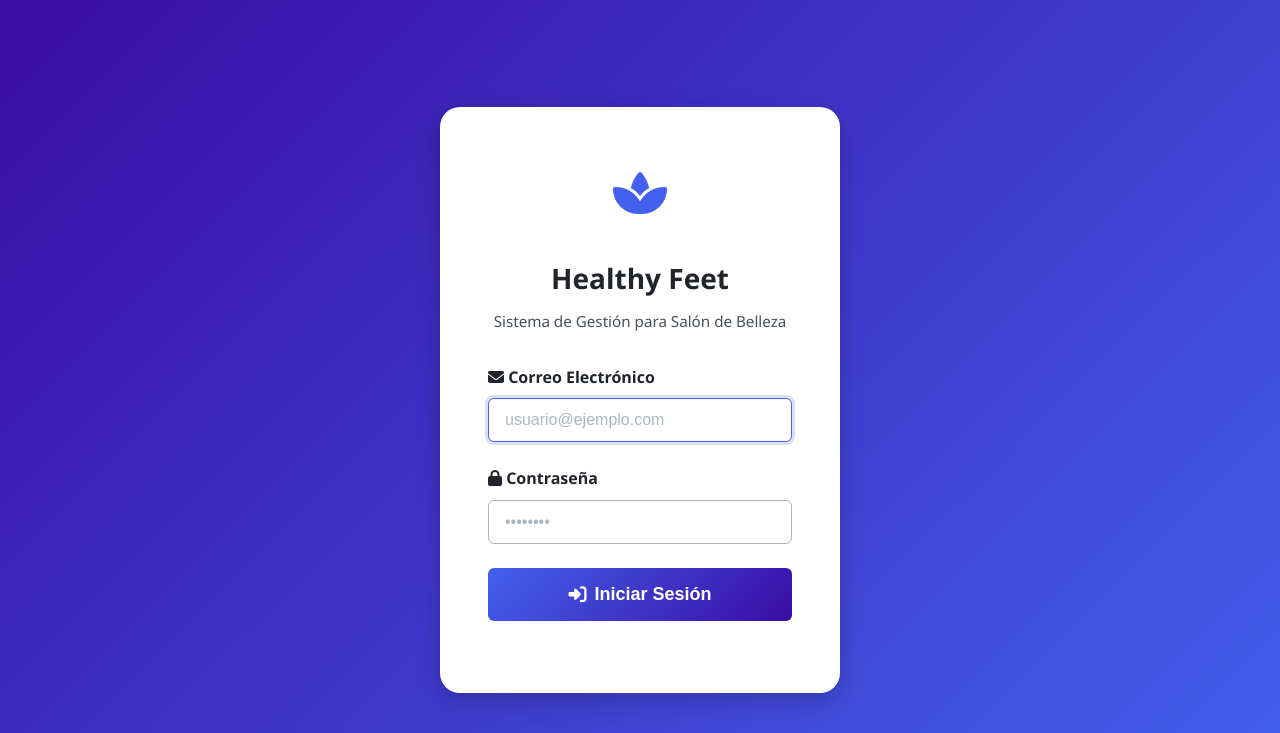
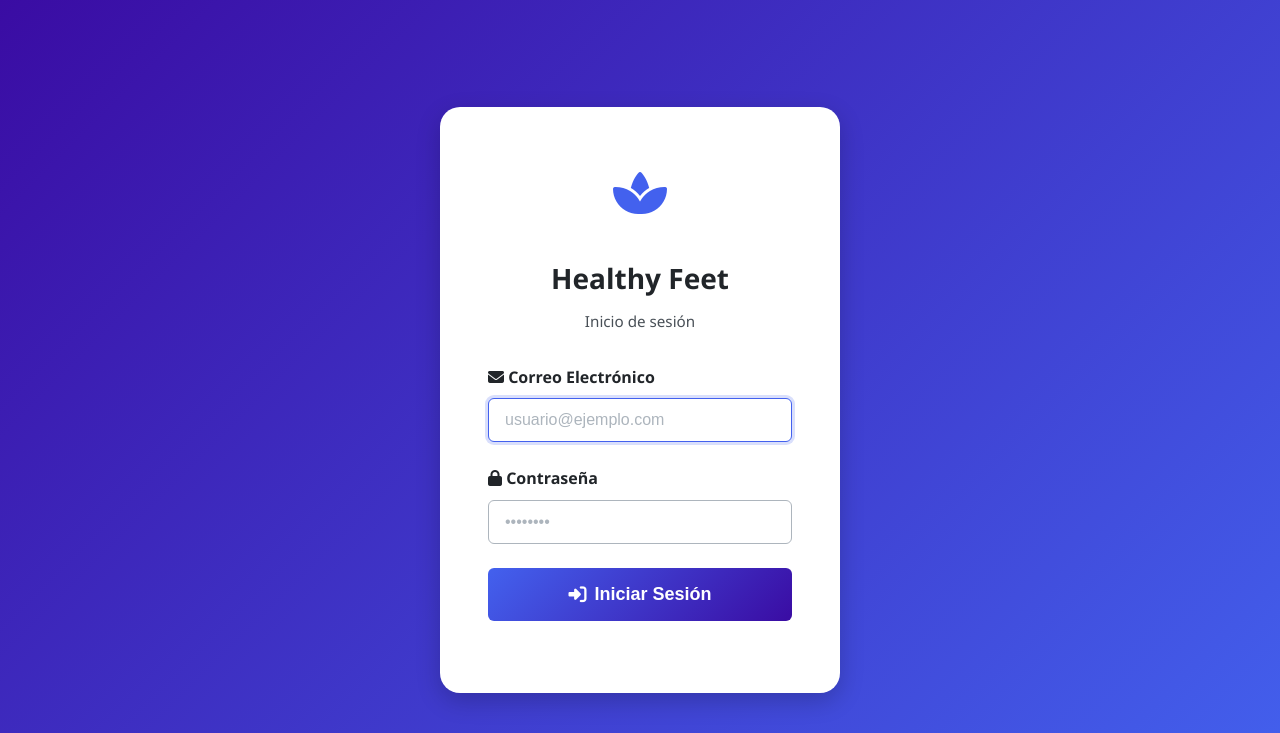
Before and after one commit to godhigo/healthy_feet, a Flask app: page /login in a window 1280 px wide. Shown: the top 733 px of the page. Run offline with Flask 3, Linux system fonts and the light colour scheme.

Commit message:
Cambios estéticos

```diff
--- a/app.py
+++ b/app.py
@@ -1,8 +1,3 @@
-"""
-Sistema de Gestión para Salón de Belleza - Versión Mejorada
-Autores: [Tu Nombre]
-Fecha: [Fecha Actual]
-"""
 from flask import Flask, render_template, request, redirect, send_from_directory, flash, jsonify, abort
 import os
 import platform
@@ -38,7 +33,7 @@ class Config:
     DB_HOST = os.getenv("DB_HOST", "localhost")
     DB_USER = os.getenv("DB_USER", "root")
     DB_PASSWORD = os.getenv("DB_PASSWORD", "")
-    DB_NAME = os.getenv("DB_NAME", "salon_belleza")
+    DB_NAME = os.getenv("DB_NAME", "healthy feet")
 
     # Uploads
     BASE_DIR = Path(__file__).parent
@@ -50,7 +45,6 @@ class Config:
     SESSION_COOKIE_HTTPONLY = True
     SESSION_COOKIE_SECURE = os.getenv("FLASK_ENV") == "production"
     SESSION_COOKIE_SAMESITE = 'Lax'
-    PERMANENT_SESSION_LIFETIME = 3600  # 1 hour
 
 # Inicializar Flask con configuración
 app = Flask(__name__)
--- a/templates/login.html
+++ b/templates/login.html
@@ -14,7 +14,7 @@
                 <i class="fas fa-spa"></i>
             </div>
             <h1 class="auth-title">Healthy Feet</h1>
-            <p class="auth-subtitle">Sistema de Gestión para Salón de Belleza</p>
+            <p class="auth-subtitle">Inicio de  sesión</p>
         </div>
 
         {% with messages = get_flashed_messages(with_categories=true) %}
```
